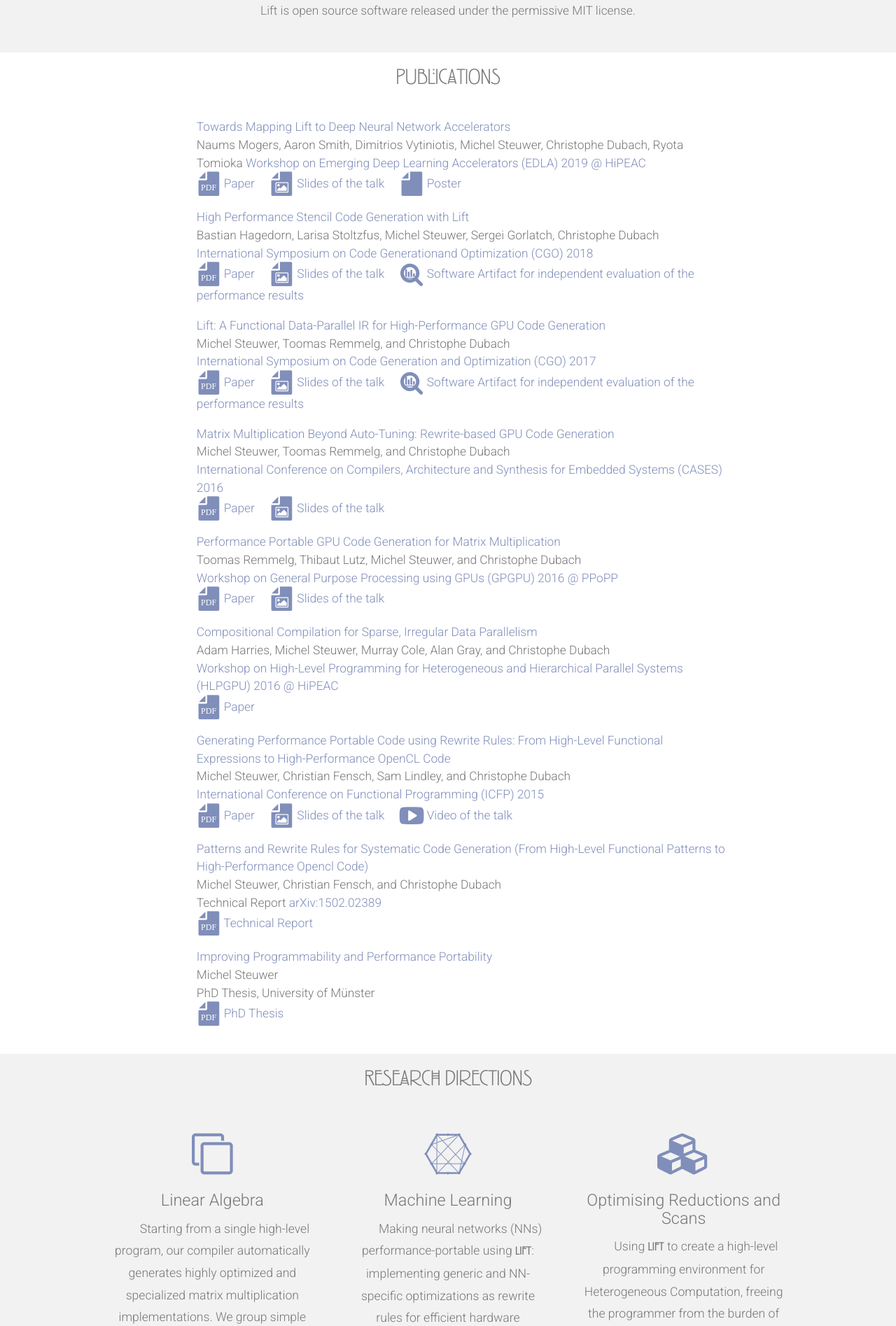
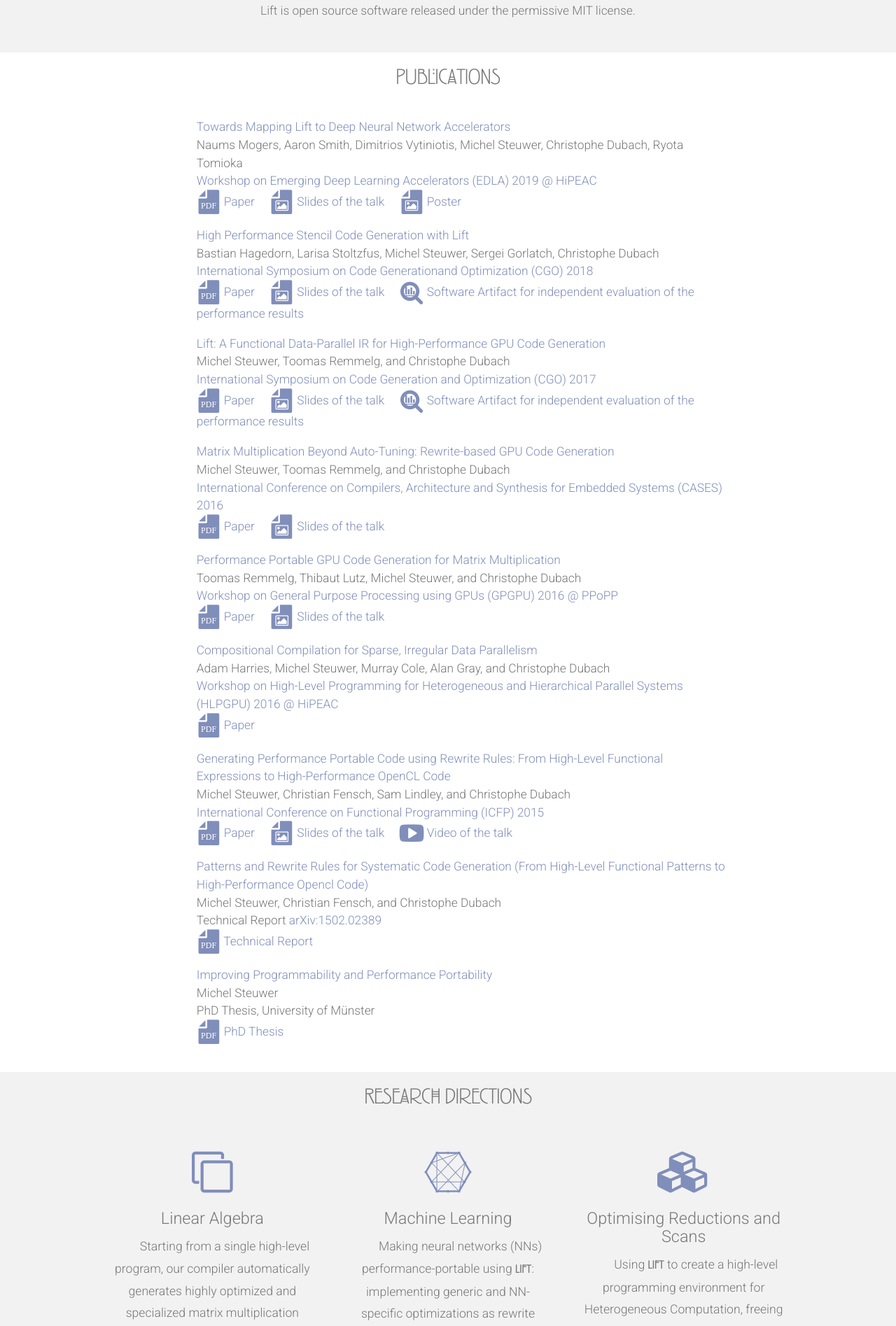
Before and after one commit to lift-project/lift-project.github.io, a Jekyll site: the page built from index.html, in a window 1280 px wide. Shown: the part 1730-3625 px from the top of the page at 70% size. Built offline with Jekyll 4.4.1, drawn with Linux system fonts in a browser that asks for light colours; nearby versions of some CDN libraries.

Commit message:
Small formatting fixes

```diff
--- a/index.html
+++ b/index.html
@@ -132,7 +132,7 @@ title: Home
         <a href="publications/2019/mogers2019dnnaccelerators.pdf">
 Towards Mapping Lift to Deep Neural Network Accelerators
         </a><br>
-        Naums Mogers, Aaron Smith, Dimitrios Vytiniotis, Michel Steuwer, Christophe Dubach, Ryota Tomioka
+        Naums Mogers, Aaron Smith, Dimitrios Vytiniotis, Michel Steuwer, Christophe Dubach, Ryota Tomioka<br>
         <a href="https://www.hipeac.net/2019/valencia/#/schedule/sessions/7627/">
 Workshop on Emerging Deep Learning Accelerators (EDLA) 2019 @ HiPEAC
         </a><br>
@@ -145,7 +145,7 @@ Workshop on Emerging Deep Learning Accelerators (EDLA) 2019 @ HiPEAC
               </span>
             </span>
           </span>
-      Paper</a>
+        Paper</a>
         <a href="presentations/2019/EDLA-2019.pdf" style="margin-right: 1em;">
           <span class="fa-stack fa-1x">
             <i class="fa fa-file fa-stack-2x fa-flip-horizontal"></i>
@@ -158,7 +158,7 @@ Workshop on Emerging Deep Learning Accelerators (EDLA) 2019 @ HiPEAC
           <span class="fa-stack fa-1x">
             <i class="fa fa-file fa-stack-2x fa-flip-horizontal"></i>
             <i style="margin-top:5px"
-               class="fa fa-address-card-o fa-stack-1x fa-inverse"></i>
+               class="fa fa-picture-o fa-stack-1x fa-inverse"></i>
           </span>
           Poster</a>
 
@@ -168,7 +168,7 @@ Workshop on Emerging Deep Learning Accelerators (EDLA) 2019 @ HiPEAC
         <a href="publications/2018/hagedorn18Stencils.pdf">
 High Performance Stencil Code Generation with Lift
         </a><br>
-        Bastian Hagedorn, Larisa Stoltzfus, Michel Steuwer, Sergei Gorlatch, Christophe Dubach
+        Bastian Hagedorn, Larisa Stoltzfus, Michel Steuwer, Sergei Gorlatch, Christophe Dubach<br>
         <a href="http://cgo.org/cgo2018/">
 International Symposium on Code Generationand Optimization (CGO) 2018
         </a><br>
```
